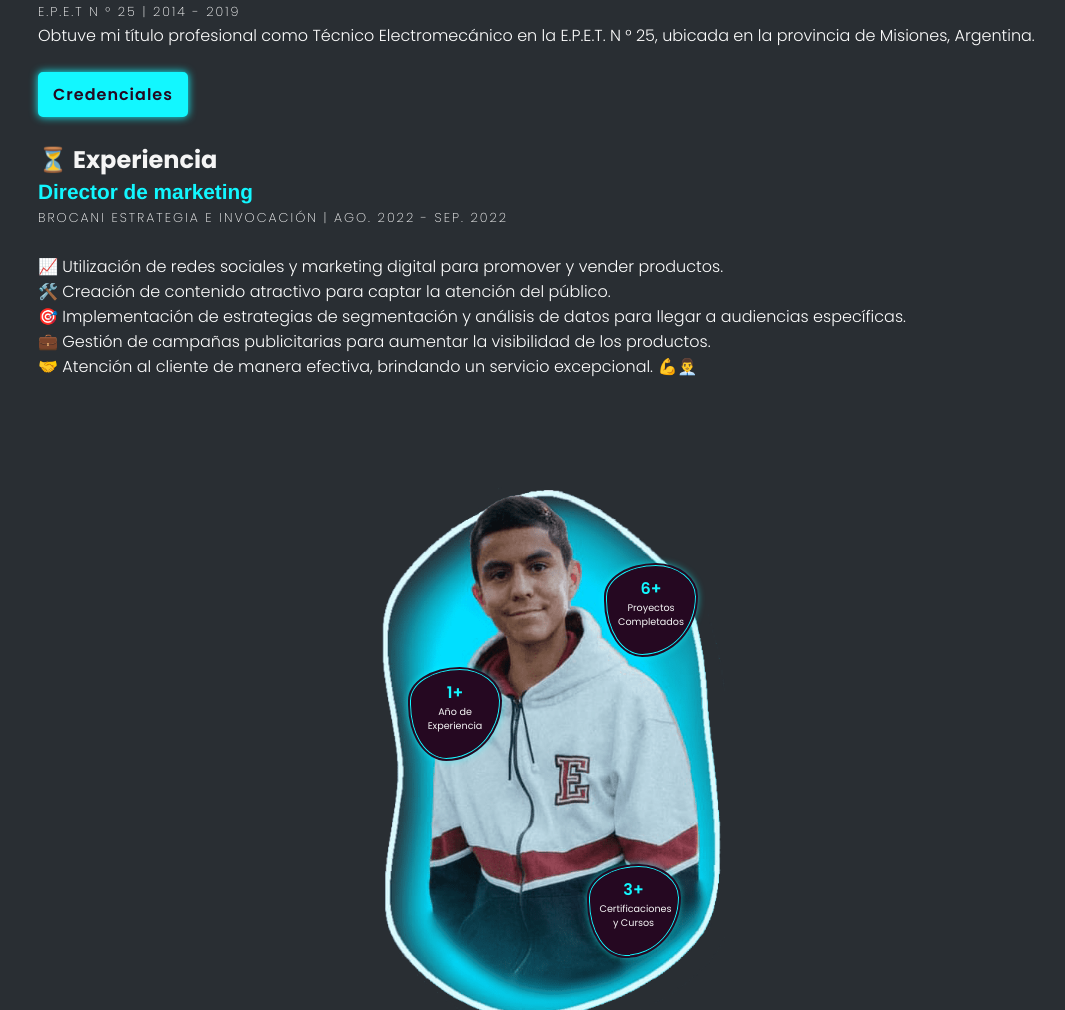
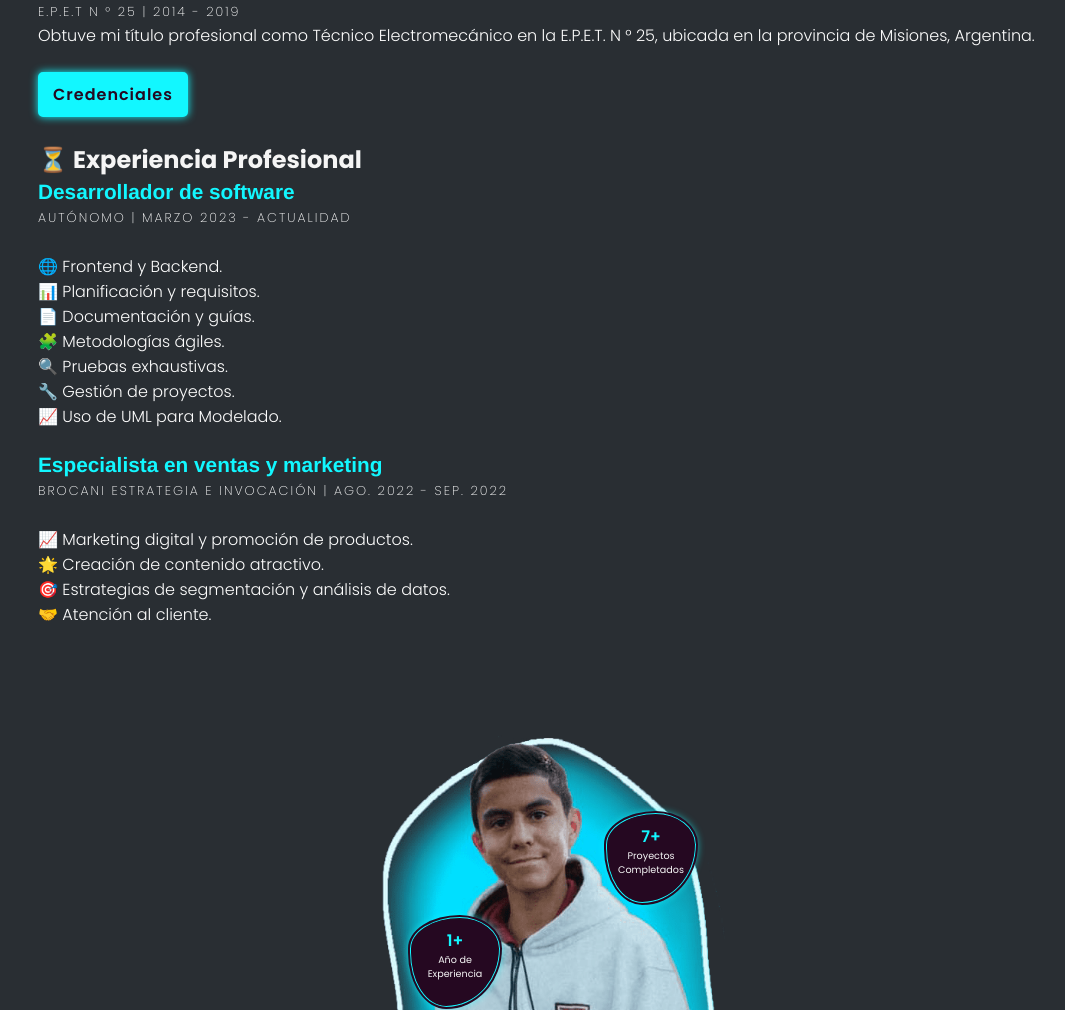
Before and after one commit to costastiven/portfolio, a plain HTML site: page index.html in a window 1280 px wide. Shown: the part 1258-2268 px from the top of the page, without its empty margins (90-1155 px from the left). Drawn offline with nearby package versions, Linux system fonts and the light colour scheme.

Commit message:
second
second commit

```diff
--- a/index.html
+++ b/index.html
@@ -175,7 +175,7 @@
                 <p>Año de Experiencia</p>
             </div>
             <div class="info-about2">
-                <span>6+</span>
+                <span>7+</span>
                 <p>Proyectos Completados</p>
             </div>
             <div class="info-about3">
@@ -208,22 +208,39 @@
             </div>
 
             <br>
-            <h3><Strong>⏳ Experiencia</Strong></h3>
-            <h4><strong>Director de marketing</strong></h4>
+            <h3><Strong>⏳ Experiencia Profesional</Strong></h3>
+            <h4><strong>Desarrollador de software</strong></h4>
+            <span>Autónomo | Marzo 2023 - Actualidad</span>
+            <p>
+                <br>
+                🌐 Frontend y Backend.
+                <br>
+                📊 Planificación y requisitos.
+                <br>
+                📄 Documentación y guías.
+                <br>
+                🧩 Metodologías ágiles.
+                <br>
+                🔍 Pruebas exhaustivas.
+                <br>
+                🔧 Gestión de proyectos.
+                <br>
+                📈 Uso de UML para Modelado.
+            </p>
+            <h4><strong>Especialista en ventas y marketing</strong></h4>
             <span>Brocani Estrategia e Invocación | Ago. 2022 - Sep. 2022</span>
             <p>
                 <br>
-                📈 Utilización de redes sociales y marketing digital para promover y vender productos.
+                📈 Marketing digital y promoción de productos.
                 <br>
-                🛠️ Creación de contenido atractivo para captar la atención del público.
+                🌟 Creación de contenido atractivo.
                 <br>
-                🎯 Implementación de estrategias de segmentación y análisis de datos para llegar a audiencias
-                específicas.
+                🎯 Estrategias de segmentación y análisis de datos.
                 <br>
-                💼 Gestión de campañas publicitarias para aumentar la visibilidad de los productos.
-                <br>
-                🤝 Atención al cliente de manera efectiva, brindando un servicio excepcional. 💪👨‍💼
+                🤝 Atención al cliente.
             </p>
+
+
         </div>
     </section>
 
@@ -417,6 +434,23 @@
 
             <div class="portfolio-gallery scroll-scale">
 
+                <div class="port-box mix design">
+                    <div class="port-image">
+                        <img src="assets/img/projects/e-commerce-ropa.png" alt="">
+                    </div>
+                    <div class="port-content">
+                        <h3>E-commerce ropa</h3>
+                        <p>Aplicación web e-commerce moderna hecha con React.js, incluyendo un carrito de compra
+                            funcional.</p>
+                        <div class="btn-group">
+                            <a class="btn-github" href="https://github.com/costastiven/e-commerce-ropa"
+                                target="_blank"><i class='bx bxl-github'></i></a>
+                            <a class="btn-play" href="https://costastiven-ecommerce.netlify.app/" target="_blank"><i
+                                    class='bx bx-link-external'></i></a>
+                        </div>
+                    </div>
+                </div>
+
                 <div class="port-box mix product">
                     <div class="port-image">
                         <img src="assets/img/projects/gen-img-ia.png" alt="">
@@ -425,8 +459,10 @@
                         <h3>Generador de imágenes AI</h3>
                         <p>Aplicación web que permite generar imágenes con inteligencia artificial.</p>
                         <div class="btn-group">
-                            <a class="btn-github" href="https://github.com/costastiven/generador-img-ia" target="_blank"><i class='bx bxl-github'></i></a>
-                            <a class="btn-play" href="https://costastiven.github.io/generador-img-ia/" target="_blank"><i class='bx bx-link-external'></i></a>
+                            <a class="btn-github" href="https://github.com/costastiven/generador-img-ia"
+                                target="_blank"><i class='bx bxl-github'></i></a>
+                            <a class="btn-play" href="https://costastiven.github.io/generador-img-ia/"
+                                target="_blank"><i class='bx bx-link-external'></i></a>
                         </div>
                     </div>
                 </div>
@@ -439,8 +475,10 @@
                         <h3>Frotiloop</h3>
                         <p>Aplicación móvil de entretenimiento y aprendizaje para niños.</p>
                         <div class="btn-group">
-                            <a class="btn-github" href="https://github.com/costastiven/frotiloop" target="_blank"><i class='bx bxl-github'></i></a>
-                            <a class="btn-youtube" href="https://youtu.be/1WEMYpXniKU" target="_blank"><i class='bx bxl-youtube'></i></a>
+                            <a class="btn-github" href="https://github.com/costastiven/frotiloop" target="_blank"><i
+                                    class='bx bxl-github'></i></a>
+                            <a class="btn-youtube" href="https://youtu.be/1WEMYpXniKU" target="_blank"><i
+                                    class='bx bxl-youtube'></i></a>
                         </div>
                     </div>
                 </div>
@@ -453,8 +491,10 @@
                         <h3>Web de restaurante</h3>
                         <p>Aplicación web de restaurante, diseño completo con una interfaz atractiva e intuitiva.</p>
                         <div class="btn-group">
-                            <a class="btn-github" href="https://github.com/costastiven/web-restaurante" target="_blank"><i class='bx bxl-github'></i></a>
-                            <a class="btn-play" href="https://costastiven.github.io/web-restaurante/" target="_blank"><i class='bx bx-link-external'></i></a>
+                            <a class="btn-github" href="https://github.com/costastiven/web-restaurante"
+                                target="_blank"><i class='bx bxl-github'></i></a>
+                            <a class="btn-play" href="https://costastiven.github.io/web-restaurante/" target="_blank"><i
+                                    class='bx bx-link-external'></i></a>
                         </div>
                     </div>
                 </div>
@@ -467,8 +507,10 @@
                         <h3>Panel de consultas</h3>
                         <p>Aplicación web con gestión de usuarios.</p>
                         <div class="btn-group">
-                            <a class="btn-github" href="https://github.com/costastiven/panel-de-consultas" target="_blank"><i class='bx bxl-github'></i></a>
-                            <a class="btn-youtube" href="https://youtu.be/le5f6zS-F8g" target="_blank"><i class='bx bxl-youtube'></i></a>
+                            <a class="btn-github" href="https://github.com/costastiven/panel-de-consultas"
+                                target="_blank"><i class='bx bxl-github'></i></a>
+                            <a class="btn-youtube" href="https://youtu.be/le5f6zS-F8g" target="_blank"><i
+                                    class='bx bxl-youtube'></i></a>
                         </div>
                     </div>
                 </div>
@@ -481,8 +523,10 @@
                         <h3>Snake Game</h3>
                         <p>Aplicación web del famoso juego de la serpiente que come y crece.</p>
                         <div class="btn-group">
-                            <a class="btn-github" href="https://github.com/costastiven/juego-serpiente" target="_blank"><i class='bx bxl-github'></i></a>
-                            <a class="btn-play" href="https://costastiven.github.io/juego-serpiente/" target="_blank"><i class='bx bx-link-external'></i></a>
+                            <a class="btn-github" href="https://github.com/costastiven/juego-serpiente"
+                                target="_blank"><i class='bx bxl-github'></i></a>
+                            <a class="btn-play" href="https://costastiven.github.io/juego-serpiente/" target="_blank"><i
+                                    class='bx bx-link-external'></i></a>
                         </div>
                     </div>
                 </div>
@@ -495,7 +539,8 @@
                         <h3>Aplicación del tiempo</h3>
                         <p>Aplicación web que permite consultar los datos del clima en tiempo real.</p>
                         <div class="btn-group">
-                            <a class="btn-github" href="https://github.com/costastiven/Weather-App" target="_blank"><i class='bx bxl-github'></i></a>
+                            <a class="btn-github" href="https://github.com/costastiven/Weather-App" target="_blank"><i
+                                    class='bx bxl-github'></i></a>
                         </div>
                     </div>
                 </div>
```
Also changed, not shown: assets/img/projects/e-commerce-ropa.png (added), 1 other file.
